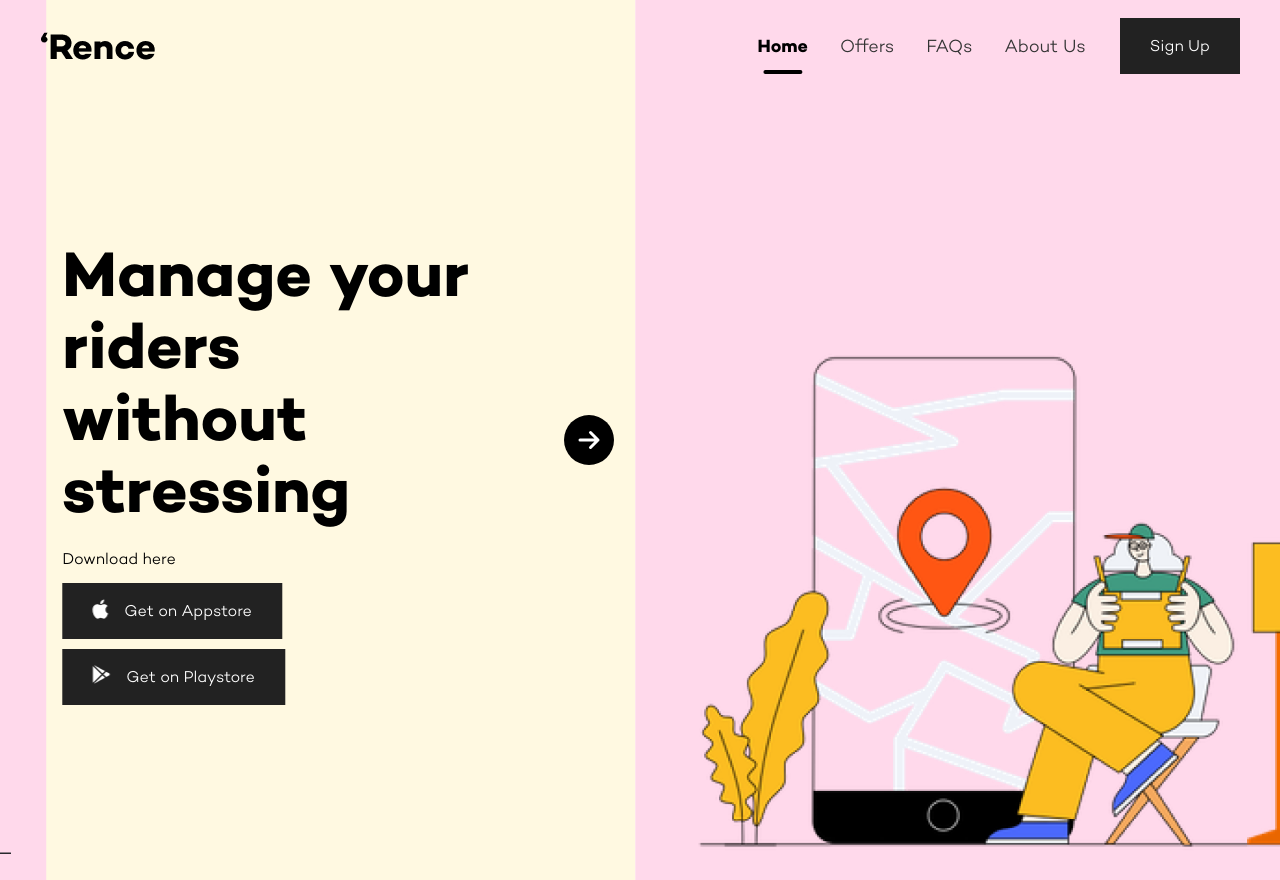
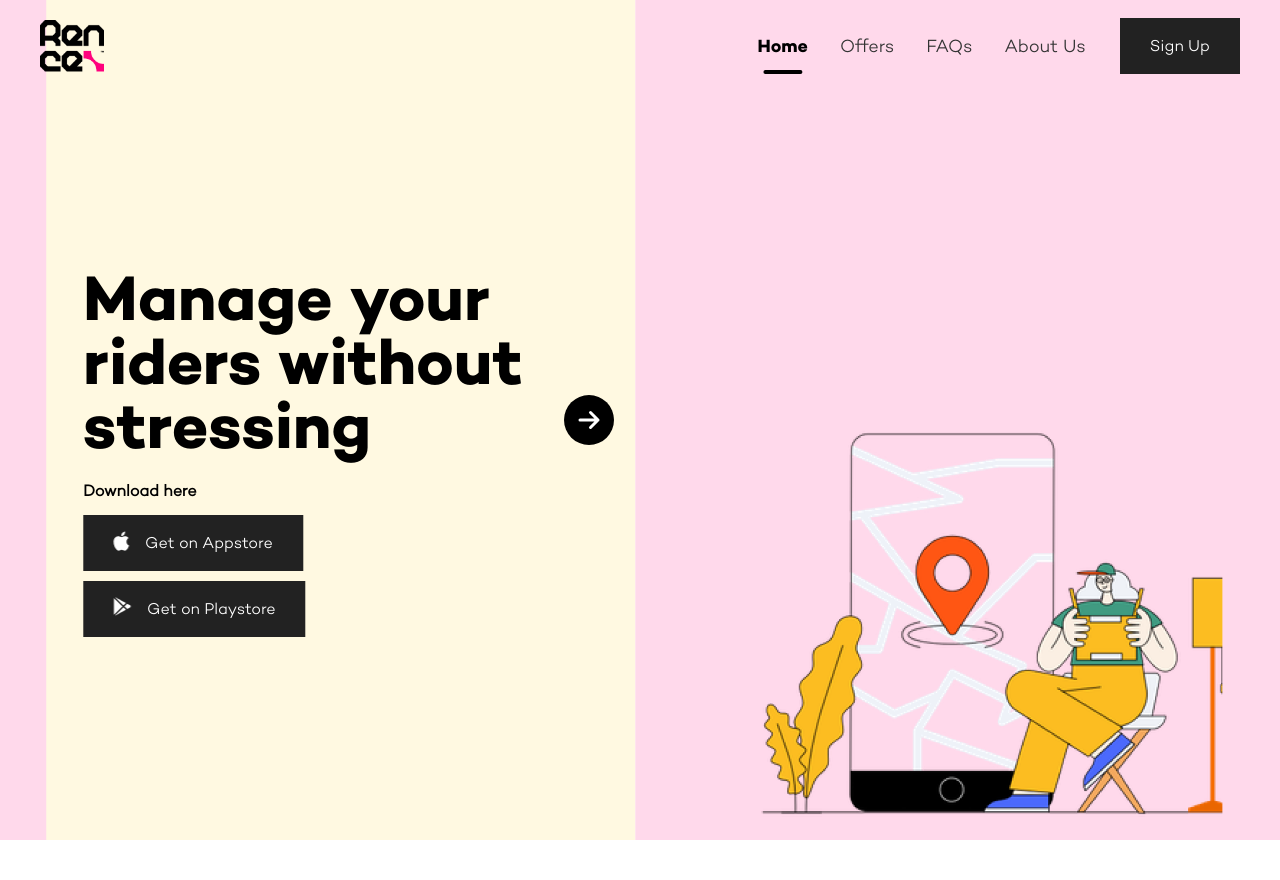
Before and after one commit to Pherizee/Rence_done, a React (Vite) app: page / in a window 1280 px wide. After the commit the page ends 840 px from the top, so only its background shows below. Built offline with nearby package versions, Linux system fonts and the light colour scheme.

Commit message:
fix: alignment of home slider

```diff
--- a/src/components/styled/Header.js
+++ b/src/components/styled/Header.js
@@ -20,9 +20,10 @@ export const StyledHeader = styled.header`
 
 export const Logo = styled.div`
   margin-right: auto;
+  max-width: 64px;
 
   @media only screen and (max-width: 50em) {
-    max-width: 80px;
+    max-width: 74px;
   }
 `;
 
--- a/src/components/styled/Headings.js
+++ b/src/components/styled/Headings.js
@@ -3,5 +3,5 @@ import styled from "styled-components";
 export const MajorHeading = styled.h2`
   font-size: var(--ff-size-900);
   font-family: "Campton-Bold", sans-serif;
-  line-height: 1.125em;
+  line-height: 1;
 `;
--- a/src/pages/home/components/Slide.js
+++ b/src/pages/home/components/Slide.js
@@ -1,7 +1,7 @@
 import styled from "styled-components";
 
 const Slide = styled.div`
-  height: 110vh;
+  height: 105vh;
 
   .slide-container {
     display: flex;
@@ -11,30 +11,24 @@ const Slide = styled.div`
       position: relative;
       height: 100%;
     }
-
-    & .message {
-      width: 46%;
-    }
-
-    & .image {
-      width: 54%;
-    }
   }
 
   .image {
+    width: 54%;
     background-color: #ffd9eb;
 
     img {
       position: absolute;
       left: 50%;
       bottom: 0;
-      width: 90%;
+      width: 70%;
       transform: translateX(-50%);
     }
   }
 
   .message {
     background-color: #fed21721;
+    width: 46%;
 
     .info {
       display: flex;
@@ -42,18 +36,20 @@ const Slide = styled.div`
       justify-content: center;
       max-width: min(calc(100% - 16px), 600px);
       height: 100%;
+      max-width: 552px;
       margin-left: auto;
       padding-top: 80px;
     }
 
     .slide-heading {
-      max-width: 75%;
+      max-width: 15ch;
       margin-bottom: 1rem;
     }
 
     .download-links {
       h2 {
         margin-bottom: 10px;
+        font-weight: 700;
       }
 
       button {
```
Also changed, not shown: src/assets/images/Rence logo.png.
